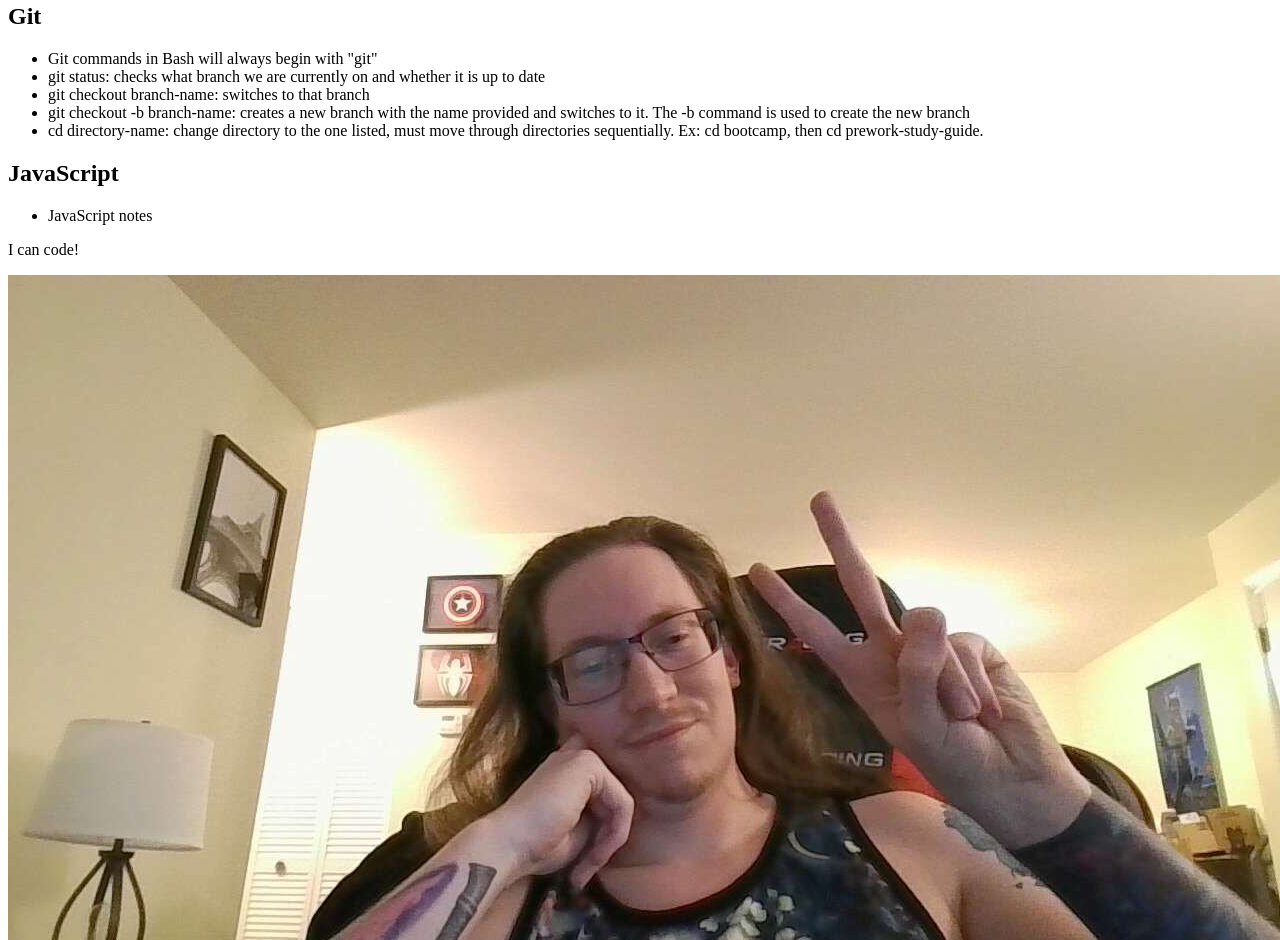
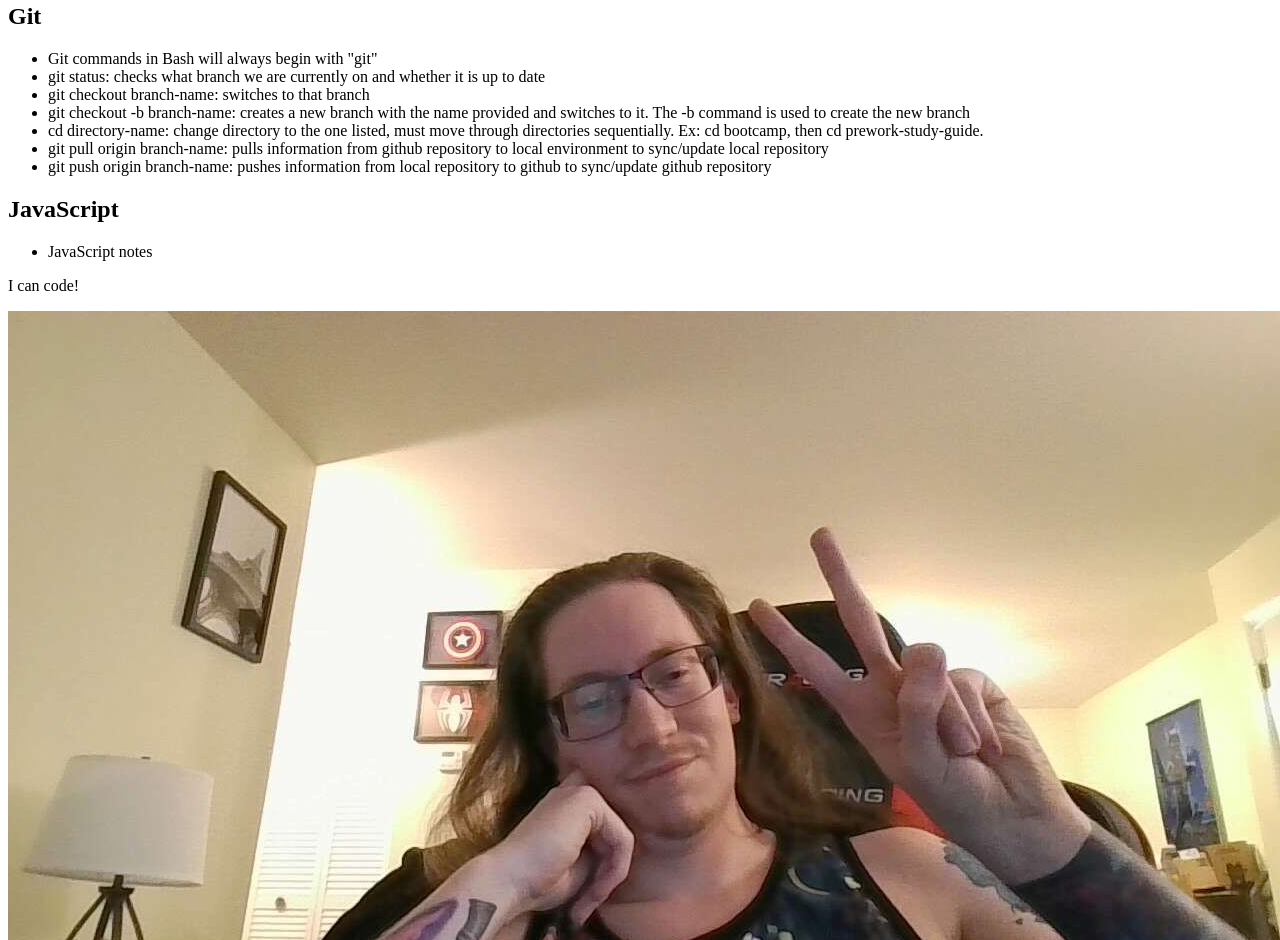
Before and after one commit to WolfSpiderman/prework-study-guide, a plain HTML site: page prework-study-guide/index.html in a window 1280 px wide. Shown: the part 1224-2164 px from the top of the page. Drawn offline with Linux system fonts and the light colour scheme.

Commit message:
updated notes

```diff
--- a/prework-study-guide/index.html
+++ b/prework-study-guide/index.html
@@ -42,6 +42,8 @@
           <li>git checkout branch-name: switches to that branch</li>
           <li>git checkout -b branch-name: creates a new branch with the name provided and switches to it. The -b command is used to create the new branch</li>
           <li>cd directory-name: change directory to the one listed, must move through directories sequentially. Ex: cd bootcamp, then cd prework-study-guide.</li>
+          <li>git pull origin branch-name: pulls information from github repository to local environment to sync/update local repository</li>
+          <li>git push origin branch-name: pushes information from local repository to github to sync/update github repository</li>
         </ul>
       </section>
 
```
